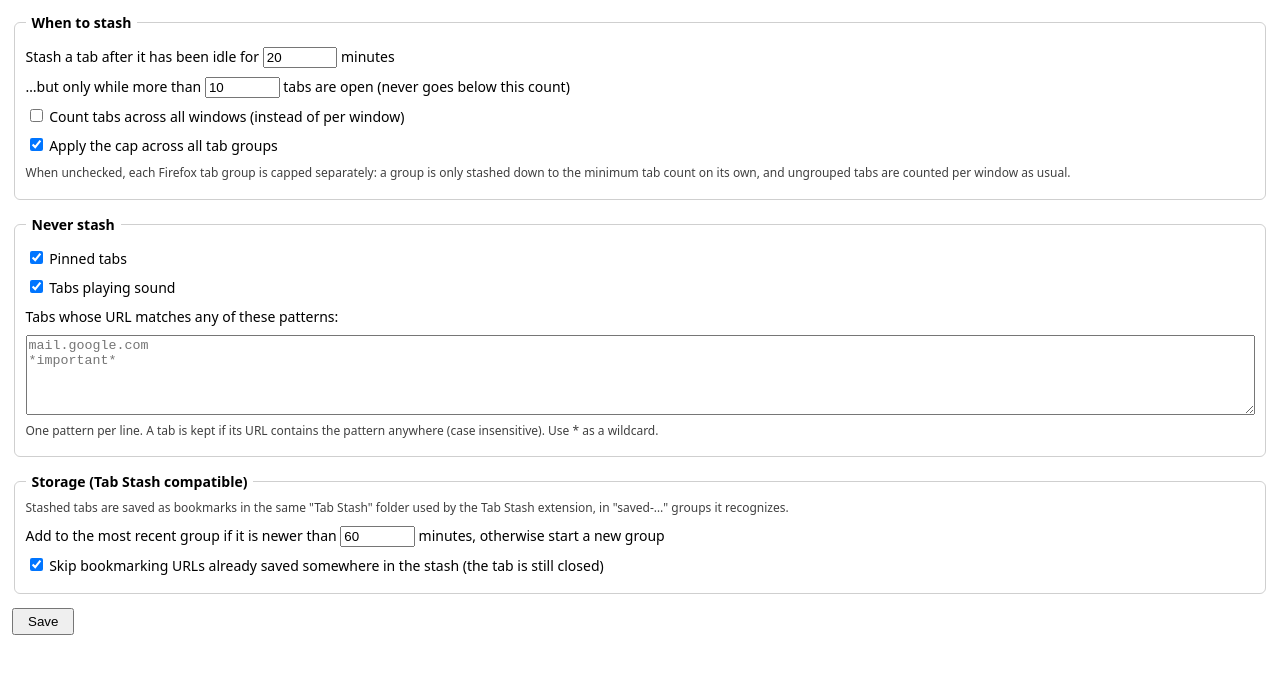
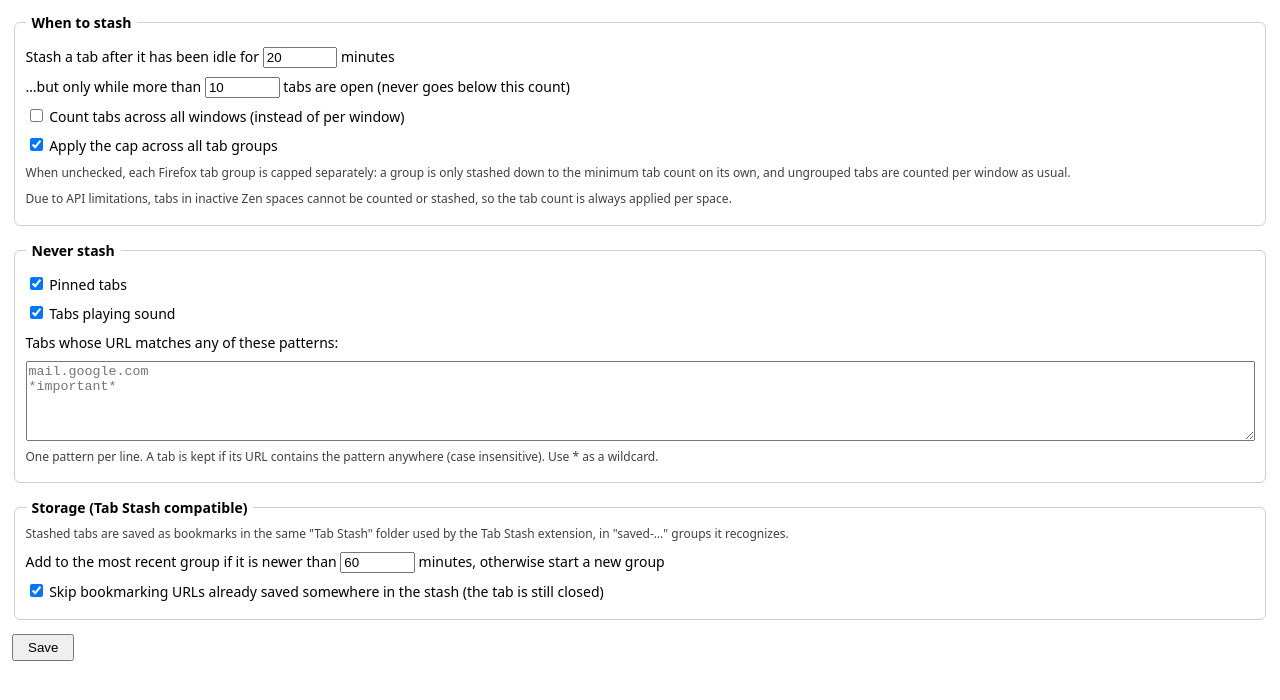
Before and after one commit to krzentner/auto-stash-tabs, a browser extension: page options.html in a window 1280 px wide. Drawn offline with Linux system fonts and the light colour scheme.

Commit message:
Document per-space tab limits in Zen

```diff
--- a/options.html
+++ b/options.html
@@ -62,6 +62,10 @@
       only stashed down to the minimum tab count on its own, and ungrouped
       tabs are counted per window as usual.
     </p>
+    <p class="hint">
+      Due to API limitations, tabs in inactive Zen spaces cannot be counted or
+      stashed, so the tab count is always applied per space.
+    </p>
   </fieldset>
 
   <fieldset>
```
